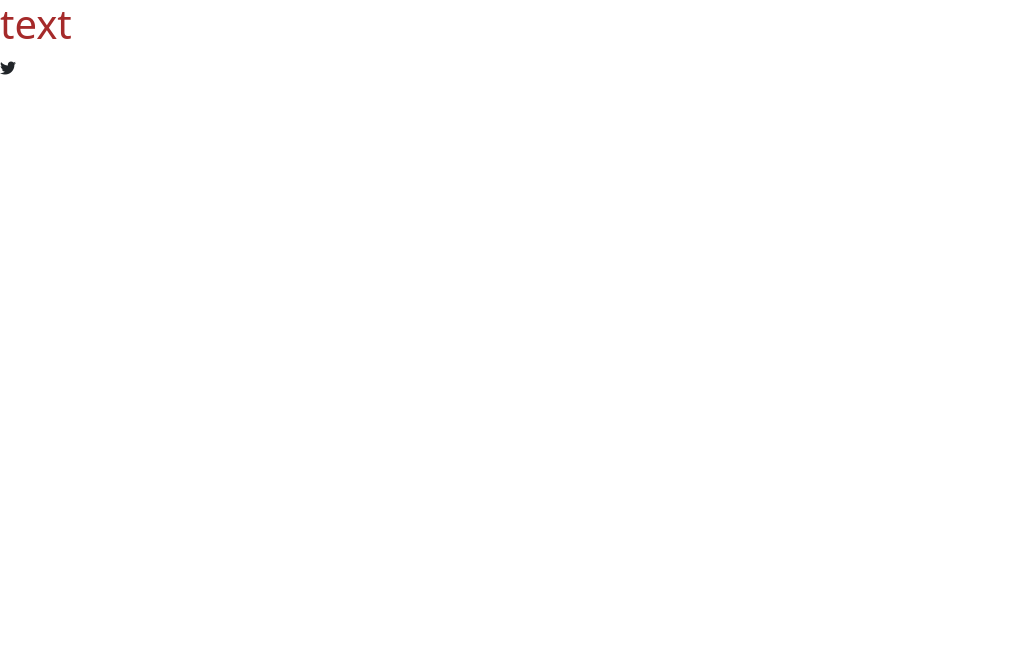
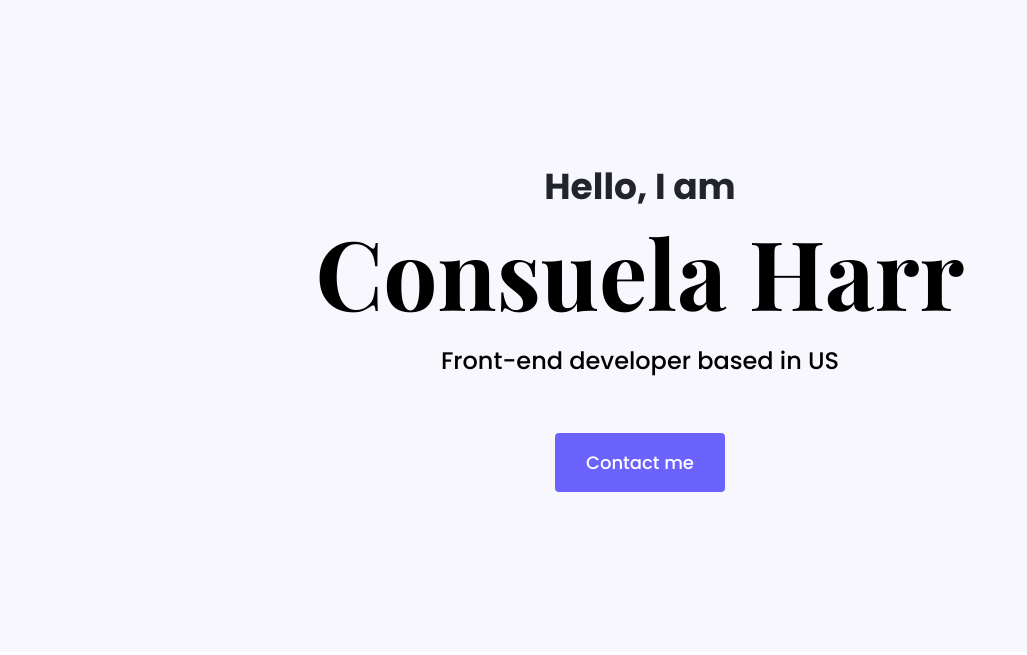
Before and after one commit to consuelaharr/Portfolio, a plain HTML site: page index.html in a window 1280 px wide. Shown: the whole page, without its empty margins (0-1027 px from the left). Drawn offline with nearby package versions, Linux system fonts and the light colour scheme.

Commit message:
Build hero area

```diff
--- a/index.html
+++ b/index.html
@@ -31,7 +31,13 @@
     <title>Document</title>
   </head>
   <body>
-    <h1>text</h1>
-    <i class="fa-brands fa-twitter"></i>
+    <div class="hero">
+      <p>Hello, I am</p>
+      <h1>Consuela Harr</h1>
+      <h2 class="mb-5">Front-end developer based in US</h2>
+      <div>
+        <a href="#" class="btn btn-branding">Contact me</a>
+      </div>
+    </div>
   </body>
 </html>
--- a/styles/portfolio.css
+++ b/styles/portfolio.css
@@ -1,6 +1,60 @@
 /*font-family: 'Playfair Display', serif;
 font-family: 'Poppins', sans-serif;*/
+:root {
+  --branding-color: #6c63ff;
+  --secondary-color: #f9f7fe;
+  --heading-font-family: "Playfair Display", serif;
+  --default-font-family: "Poppins", sans-serif;
+}
+
+body {
+  font-family: var(--default-font-family);
+}
+
+h1,
+h2,
+h3,
+h4,
+h5,
+h6 {
+  color: black;
+  font-family: var(--heading-font-family);
+  font-weight: bold;
+}
 
 h1 {
-  color: brown;
+  font-size: 96px;
 }
+
+p {
+  font-weight: normal;
+}
+
+.hero {
+  background: var(--secondary-color);
+  text-align: center;
+  padding: 160px 20px;
+}
+
+.hero p {
+  font-size: 36px;
+  font-weight: bold;
+  margin: 0;
+  counter-reset: #272142;
+}
+
+.hero h2 {
+  font-family: var(--default-font-family);
+  font-weight: normal;
+  line-height: 2;
+  font-size: 24px;
+}
+
+.btn-branding {
+  background-color: var(--branding-color);
+  border-radius: 4px;
+  color: #fff;
+  font-size: 18px;
+  line-height: 27px;
+  padding: 15px 30px;
+}
```
